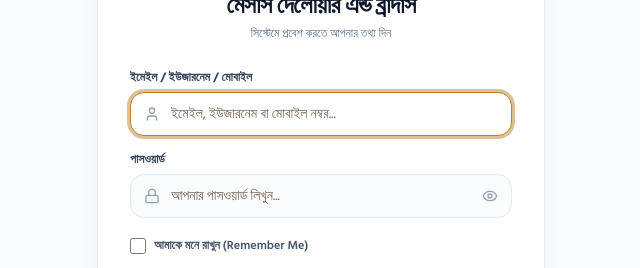
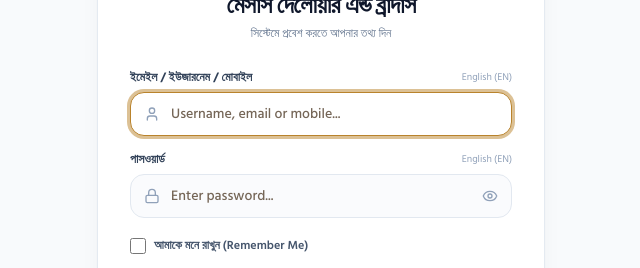
Before and after one commit to musab-90dsep-code/dokan, a Next.js app: page /login in a window 1280 px wide. Shown: the part 262-530 px from the top of the page, without its empty margins (319-959 px from the left). Built offline with nearby package versions, Linux system fonts and the light colour scheme; no server answers.

Commit message:
Upgrade core packages and refactor main logic

```diff
--- a/app/customers/dues/page.tsx
+++ b/app/customers/dues/page.tsx
@@ -99,6 +99,7 @@ export default function CustomerDuesPage() {
           chequeStatus: t.cheque_status,
           note: t.notes || (t as any).description || '',
           notes: t.notes || (t as any).description || '',
+          status: t.status || 'completed',
           transactionType: t.transaction_type || 'sale',
           subtotal: Number(t.subtotal || t.total_amount || 0),
           discount: Number(t.discount || 0),
@@ -136,9 +137,9 @@ export default function CustomerDuesPage() {
           advanceAmount = Number(c.advance_balance);
         }
 
-        const salesTx = formattedTx.filter(t => t.transactionType === 'sale');
+        const salesTx = formattedTx.filter(t => t.transactionType === 'sale' && t.status !== 'pending' && t.status !== 'draft' && t.status !== 'cancelled' && t.status !== 'rejected');
         const totalSales = salesTx.reduce((a, o) => a + Number(o.totalAmount || 0), 0);
-        const totalPaid = formattedTx.reduce((a, o) => a + Number(o.paidAmount || 0), 0);
+        const totalPaid = formattedTx.filter(t => t.status !== 'pending' && t.status !== 'draft' && t.status !== 'cancelled' && t.status !== 'rejected').reduce((a, o) => a + Number(o.paidAmount || 0), 0);
 
         const addressParts = [
           c.address,
--- a/app/invoices/page.tsx
+++ b/app/invoices/page.tsx
@@ -1254,6 +1254,7 @@ function InvoicesContent() {
       } else if (convertedOrderId) {
         await api.transactions.update(convertedOrderId, {
           party: finalCustId ? Number(finalCustId) : null,
+          status: 'pending',
           subtotal: safeSubtotal,
           discount: safeDiscount,
           total_amount: safeTotalAmount,
@@ -1275,7 +1276,7 @@ function InvoicesContent() {
           }),
           notes: finalNotesPayload
         });
-        toast.success('বিক্রয় অর্ডার সফলভাবে চালানে রূপান্তর করা হয়েছে!');
+        toast.success('বিক্রয় অর্ডার সফলভাবে চালানে রূপান্তর করা হয়েছে (অনুমোদনের অপেক্ষায়)!');
       } else {
         await api.transactions.create({
           party: finalCustId ? Number(finalCustId) : null,
--- a/app/login/page.tsx
+++ b/app/login/page.tsx
@@ -10,6 +10,7 @@ import { useAuth } from '@/lib/authContext';
 import { Button } from '@/components/ui/button';
 import { Input } from '@/components/ui/input';
 import { toast } from 'sonner';
+import { toEnglishDigits } from '@/lib/bengaliUtils';
 
 const SAVED_IDENTIFIER_KEY = 'dokan_saved_identifier';
 const REMEMBER_ME_KEY = 'dokan_remember_me';
@@ -51,8 +52,8 @@ export default function LoginPage() {
 
   const handleSubmit = async (e: React.FormEvent) => {
     e.preventDefault();
-    const cleanId = identifier.trim();
-    const cleanPass = password.trim();
+    const cleanId = toEnglishDigits(identifier).trim();
+    const cleanPass = toEnglishDigits(password).trim();
 
     if (!cleanId) {
       setErrorMessage('অনুগ্রহ করে আপনার ইমেইল, ইউজারনেম অথবা মোবাইল নম্বর দিন।');
@@ -124,8 +125,9 @@ export default function LoginPage() {
           <form onSubmit={handleSubmit} className="space-y-4">
             {/* Identifier Input */}
             <div className="space-y-1.5">
-              <label className="block text-xs font-bold text-slate-700">
-                ইমেইল / ইউজারনেম / মোবাইল
+              <label className="flex items-center justify-between text-xs font-bold text-slate-700">
+                <span>ইমেইল / ইউজারনেম / মোবাইল</span>
+                <span className="text-[10px] text-slate-400 font-normal">English (EN)</span>
               </label>
               <div className="relative">
                 <div className="absolute inset-y-0 left-0 pl-3.5 flex items-center pointer-events-none text-slate-400">
@@ -141,18 +143,24 @@ export default function LoginPage() {
                   type="text"
                   required
                   autoFocus
-                  placeholder="ইমেইল, ইউজারনেম বা মোবাইল নম্বর..."
+                  placeholder="Username, email or mobile..."
                   value={identifier}
-                  onChange={(e) => setIdentifier(e.target.value)}
-                  className="pl-10 bg-slate-50/70 border-slate-200 focus:bg-white focus:border-amber-600 focus:ring-2 focus:ring-amber-600/20 text-xs sm:text-sm h-11 rounded-xl transition-all"
+                  onChange={(e) => setIdentifier(toEnglishDigits(e.target.value))}
+                  lang="en"
+                  dir="ltr"
+                  autoCapitalize="none"
+                  autoCorrect="off"
+                  spellCheck={false}
+                  className="pl-10 bg-slate-50/70 border-slate-200 focus:bg-white focus:border-amber-600 focus:ring-2 focus:ring-amber-600/20 text-xs sm:text-sm h-11 rounded-xl transition-all font-sans font-medium"
                 />
               </div>
             </div>
 
             {/* Password Input */}
             <div className="space-y-1.5">
-              <label className="block text-xs font-bold text-slate-700">
-                পাসওয়ার্ড
+              <label className="flex items-center justify-between text-xs font-bold text-slate-700">
+                <span>পাসওয়ার্ড</span>
+                <span className="text-[10px] text-slate-400 font-normal">English (EN)</span>
               </label>
               <div className="relative">
                 <div className="absolute inset-y-0 left-0 pl-3.5 flex items-center pointer-events-none text-slate-400">
@@ -161,12 +169,17 @@ export default function LoginPage() {
                 <Input
                   type={showPassword ? 'text' : 'password'}
                   required
-                  placeholder="আপনার পাসওয়ার্ড লিখুন..."
+                  placeholder="Enter password..."
                   value={password}
-                  onChange={(e) => setPassword(e.target.value)}
+                  onChange={(e) => setPassword(toEnglishDigits(e.target.value))}
                   onKeyUp={handleKeyUp}
                   onKeyDown={handleKeyUp}
-                  className="pl-10 pr-11 bg-slate-50/70 border-slate-200 focus:bg-white focus:border-amber-600 focus:ring-2 focus:ring-amber-600/20 text-xs sm:text-sm h-11 rounded-xl transition-all"
+                  lang="en"
+                  dir="ltr"
+                  autoCapitalize="none"
+                  autoCorrect="off"
+                  spellCheck={false}
+                  className="pl-10 pr-11 bg-slate-50/70 border-slate-200 focus:bg-white focus:border-amber-600 focus:ring-2 focus:ring-amber-600/20 text-xs sm:text-sm h-11 rounded-xl transition-all font-sans font-medium"
                 />
                 <button
                   type="button"
--- a/app/orders/page.tsx
+++ b/app/orders/page.tsx
@@ -677,7 +677,7 @@ export default function OrdersPage() {
       meta.isOrder = false;
 
       await api.transactions.update(orderToInvoice.id, {
-        status: 'completed',
+        status: 'pending',
         paid_amount: invoicePaid,
         due_amount: Math.max(0, orderToInvoice.totalAmount - invoicePaid),
         payment_method: (invoiceMethod.toLowerCase().includes('bank') ? 'bank' : invoiceMethod.toLowerCase().includes('cheque') ? 'cheque' : invoiceMethod.toLowerCase()),
@@ -688,7 +688,7 @@ export default function OrdersPage() {
         window.dispatchEvent(new Event('orderUpdated'));
       }
 
-      toast.success('চালান সফলভাবে সম্পন্ন হয়েছে! স্টক ও হিসাব আপডেট করা হয়েছে।');
+      toast.success('চালান তৈরি হয়েছে (অনুমোদনের জন্য অপেক্ষমাণ)! অ্যাডমিন অনুমোদন করলে স্টক ও হিসাবে যুক্ত হবে।');
       setIsInvoiceModalOpen(false);
       setOrderToInvoice(null);
       loadOrdersData();
--- a/app/page.tsx
+++ b/app/page.tsx
@@ -252,7 +252,7 @@ export default function Dashboard() {
         sellPrice: Number(p.sell_price || 0)
       })));
       const safeTxList = Array.isArray(txList) ? txList : [];
-      setOrders(safeTxList.map(t => ({
+      setOrders(safeTxList.filter(t => t.status !== 'pending' && t.status !== 'draft' && t.status !== 'cancelled' && t.status !== 'rejected').map(t => ({
         id: String(t.id),
         orderId: t.invoice_no,
         customerName: t.party_name || 'গ্রাহক',
--- a/app/reports/page.tsx
+++ b/app/reports/page.tsx
@@ -345,7 +345,7 @@ function MasterReportsContent() {
         createdAt: t.created_at,
         raw: t
       })));
-      setOrders(safeTxList.filter(t => t.transaction_type === 'sale').map(t => ({
+      setOrders(safeTxList.filter(t => t.transaction_type === 'sale' && t.status !== 'pending' && t.status !== 'draft' && t.status !== 'cancelled' && t.status !== 'rejected').map(t => ({
         id: String(t.id || t.invoice_no),
         invoiceNo: t.invoice_no,
         customerName: t.party_name || '',
@@ -360,7 +360,7 @@ function MasterReportsContent() {
         notes: (t as any).notes || '',
         createdAt: t.created_at
       })));
-      setPurchases(safeTxList.filter(t => t.transaction_type === 'purchase').map(t => ({
+      setPurchases(safeTxList.filter(t => t.transaction_type === 'purchase' && t.status !== 'pending' && t.status !== 'draft' && t.status !== 'cancelled' && t.status !== 'rejected').map(t => ({
         id: String(t.id || t.invoice_no),
         invoiceNo: t.invoice_no,
         supplierName: t.party_name || '',
--- a/components/PartyLedgerPrintMemo.tsx
+++ b/components/PartyLedgerPrintMemo.tsx
@@ -68,7 +68,7 @@ export function buildLedgerPrintRows(
   const inScopeTransactions: any[] = [];
 
   sorted.forEach(tx => {
-    if (tx.status === 'cancelled' || tx.status === 'rejected') return;
+    if (tx.status === 'cancelled' || tx.status === 'rejected' || tx.status === 'pending' || tx.status === 'draft') return;
     const txDate = new Date(tx.createdAt || 0);
 
     if (startObj && txDate < startObj) {
--- a/components/PartyManagementPage.tsx
+++ b/components/PartyManagementPage.tsx
@@ -298,6 +298,7 @@ export default function PartyManagementPage({ type }: PartyManagementPageProps)
           // Engineer commission calculation matching PartyProfilePage
           const engineerSales = transactions.filter(s => {
             if (s.transaction_type !== 'sale' && s.transaction_type) return false;
+            if (s.status === 'pending' || s.status === 'draft' || s.status === 'cancelled' || s.status === 'rejected') return false;
             let meta: any = {};
             if (s.notes && typeof s.notes === 'string' && s.notes.trim().startsWith('{')) {
               try { meta = JSON.parse(s.notes.split('\n')[0]); } catch {}
```
Also changed, not shown: components/PartyProfilePage.tsx (+8 -2 lines).
